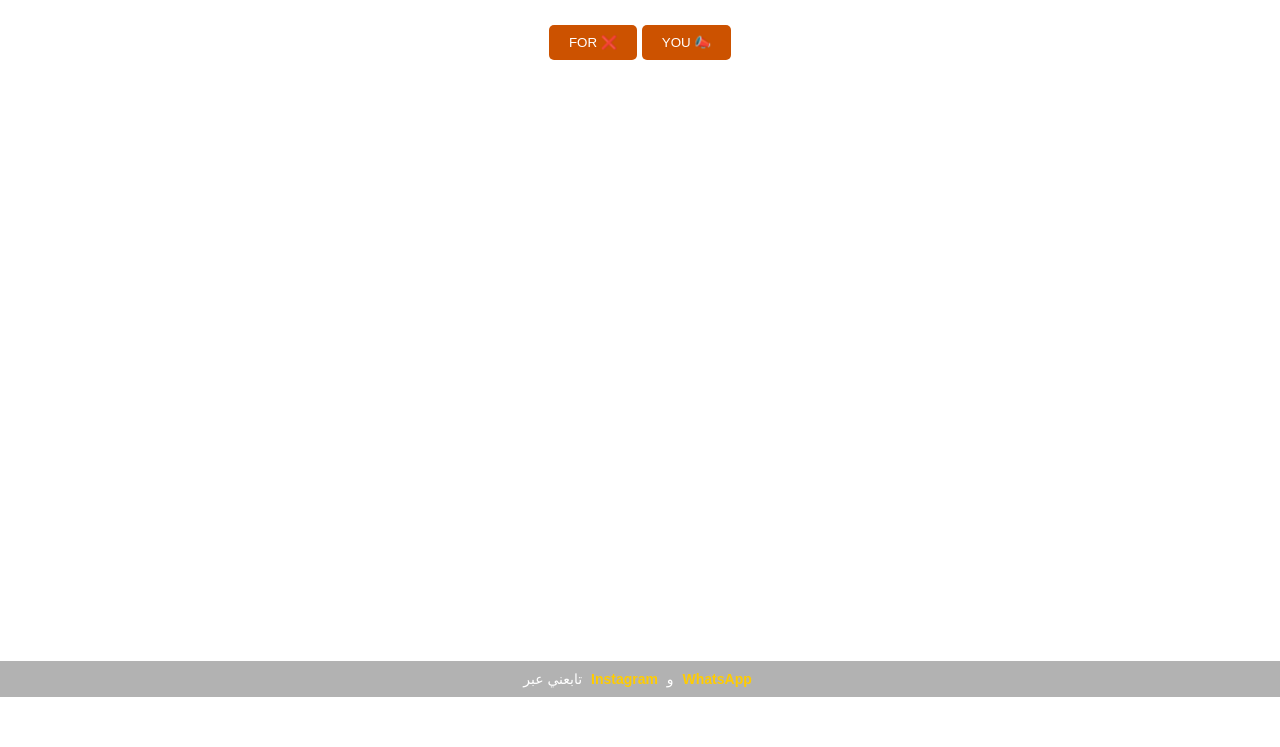
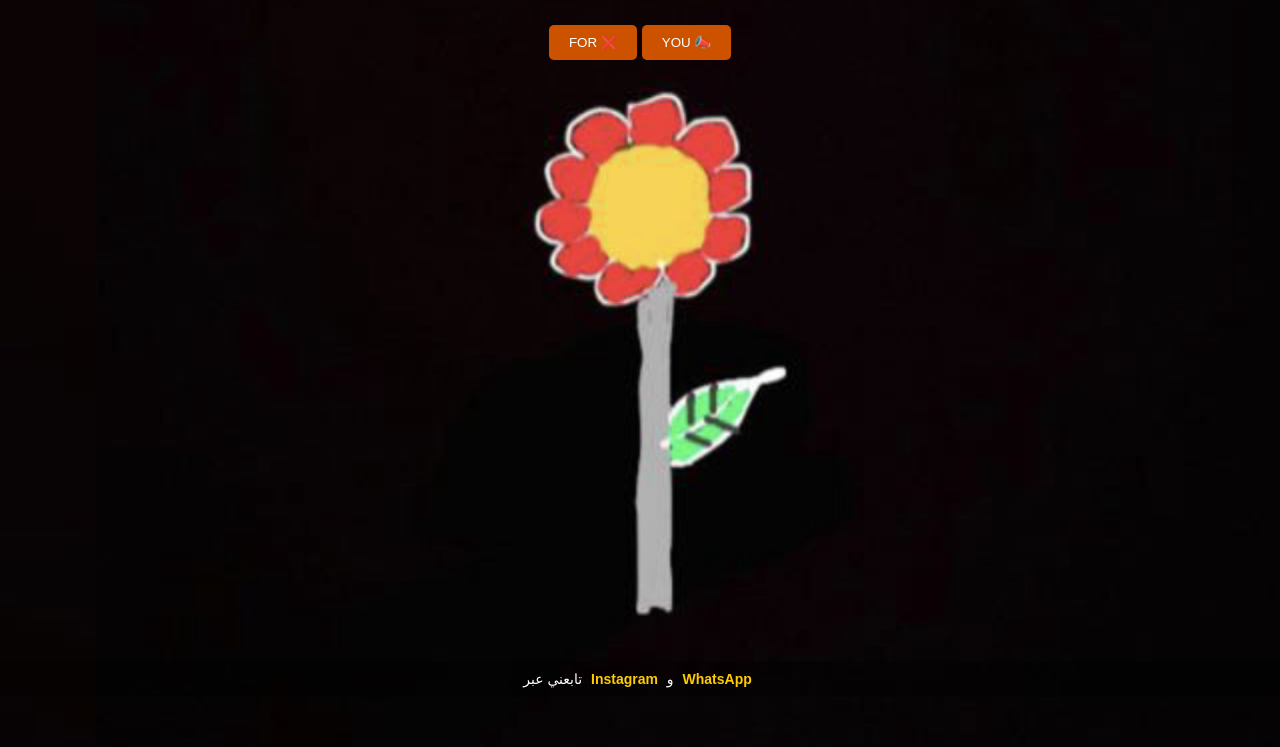
Before and after one commit to samirqw/Y7Y_S12, a plain HTML site: page home.html in a window 1280 px wide. Shown: the part 93-840 px from the top of the page. Drawn offline with Linux system fonts and the light colour scheme.

Commit message:
Update home-style.css

```diff
--- a/home-style.css
+++ b/home-style.css
@@ -7,7 +7,7 @@ body {
 }
 body {
     /* 1. تحديد الصورة */
-    background-image: url('your-image.jpg'); /* <-- ضع مسار صورتك هنا */
+    background-image: url('yassmine.PNG'); /* <-- ضع مسار صورتك هنا */
 
     /* 2. أهم خاصية لوضع الصورة في المنتصف */
     background-position: center;
```
